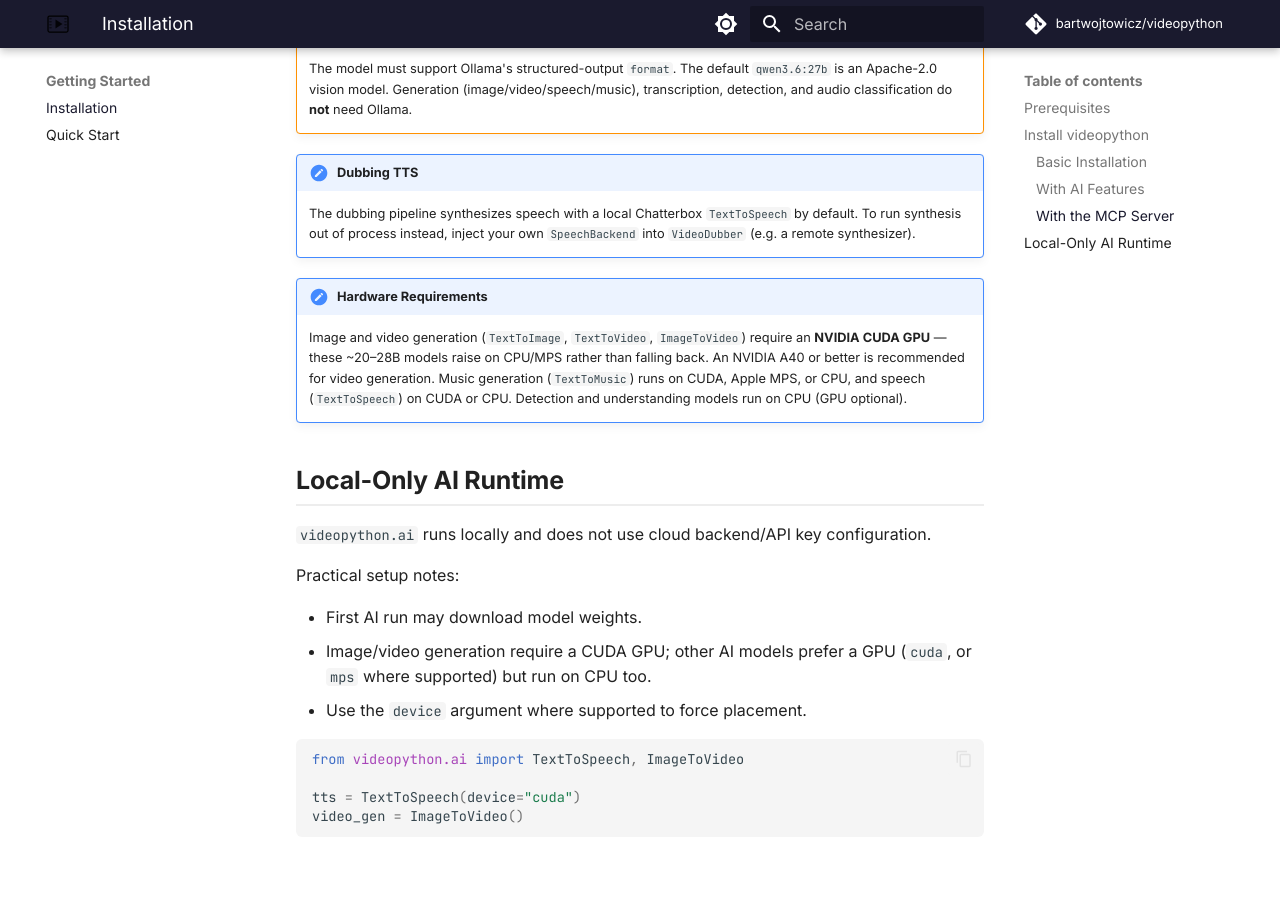
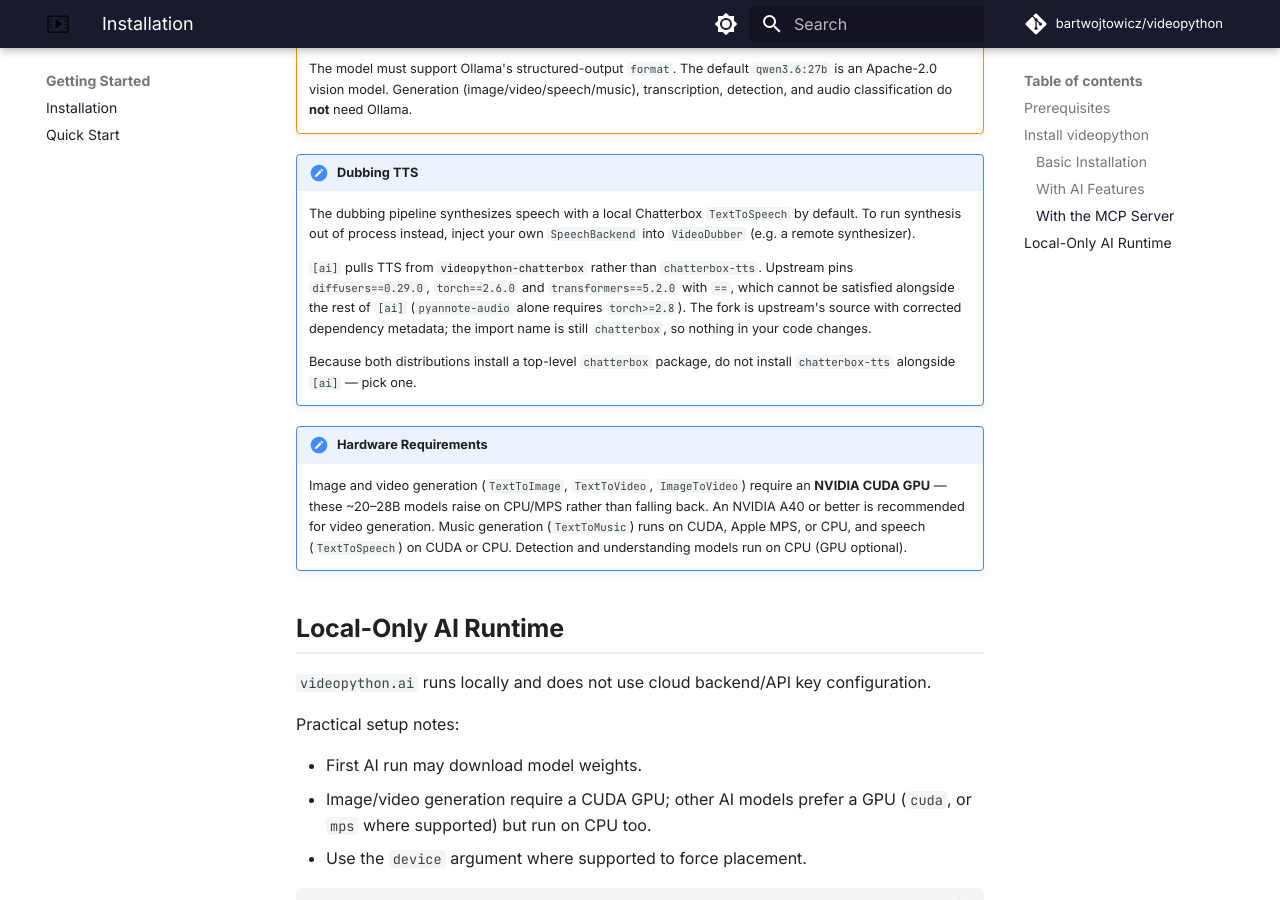
Before and after one commit to BartWojtowicz/videopython, an MkDocs documentation site: the page built from docs/getting-started/installation.md, in a window 1280 px wide and 900 px high, scrolled down 1518 px. Built offline with MkDocs 1.6.1 and Material for MkDocs 9.7.7, drawn with Linux system fonts in a browser that asks for light colours; comment, search, counter and statistics services are not loaded.

Commit message:
fix(packaging)!: make [ai] installable for consumers (0.54.1) (#289)
`pip install "videopython[ai]"` was unsatisfiable for every downstream
consumer. `[tool.uv].override-dependencies` reconciled the conflict inside this
repo, but override tables do not ship in the built wheel, so CI resolved fine
while pip, uv and Poetry all hit a hard failure.

```diff
--- a/docs/getting-started/installation.md
+++ b/docs/getting-started/installation.md
@@ -77,6 +77,17 @@ Protocol](https://modelcontextprotocol.io) server). See the
     `TextToSpeech` by default. To run synthesis out of process instead, inject
     your own `SpeechBackend` into `VideoDubber` (e.g. a remote synthesizer).
 
+    `[ai]` pulls TTS from
+    [`videopython-chatterbox`](https://pypi.org/project/videopython-chatterbox/)
+    rather than `chatterbox-tts`. Upstream pins `diffusers==0.29.0`,
+    `torch==2.6.0` and `transformers==5.2.0` with `==`, which cannot be satisfied
+    alongside the rest of `[ai]` (`pyannote-audio` alone requires `torch>=2.8`).
+    The fork is upstream's source with corrected dependency metadata; the import
+    name is still `chatterbox`, so nothing in your code changes.
+
+    Because both distributions install a top-level `chatterbox` package, do not
+    install `chatterbox-tts` alongside `[ai]` — pick one.
+
 !!! note "Hardware Requirements"
     Image and video generation (`TextToImage`, `TextToVideo`, `ImageToVideo`) require an
     **NVIDIA CUDA GPU** — these ~20–28B models raise on CPU/MPS rather than falling back. An
```
Also changed, not shown: RELEASE_NOTES.md (+32 -0 lines), docs/api/ai/dubbing.md (+4 -1 lines), pyproject.toml (+42 -12 lines), 5 other files.
